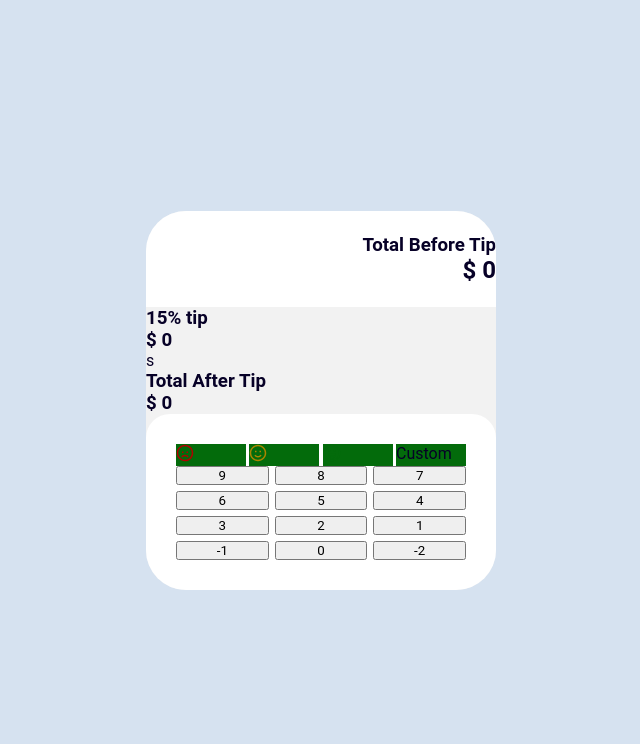
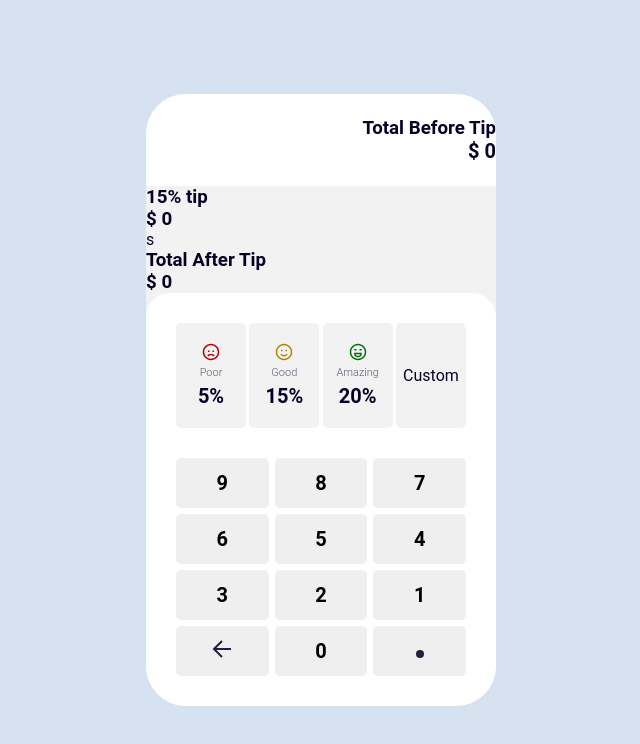
Before and after one commit to acce8711/Tip-Calculator, a plain HTML site: page index.html in a window 1280 px wide. Shown: the whole page, without its empty margins (319-959 px from the left). Drawn offline with nearby package versions, Linux system fonts and the light colour scheme.

Commit message:
worked on css and js

```diff
--- a/index.html
+++ b/index.html
@@ -26,12 +26,18 @@
                 <div class="tip-amounts">
                     <div class="tip-amount" id="0.05">
                         <img src="images/sad.svg" alt="icon of a sad face"/>
+                        <h4>Poor</h4>
+                        <h2>5%</h2>
                     </div>
                     <div class="tip-amount" id="0.15">
                         <img src="images/smiled.svg" alt="icon of a happy face"/>
+                        <h4>Good</h4>
+                        <h2>15%</h2>
                     </div>
                     <div class="tip-amount" id="0.20">
                         <img src="images/laughing.svg" alt="icon of a laughing face"/>
+                        <h4>Amazing</h4>
+                        <h2>20%</h2>
                     </div>
                     <div class="tip-amount custom-tip" >Custom</div>
                     <div id="save">Save</div>
--- a/script.js
+++ b/script.js
@@ -14,6 +14,18 @@ document.addEventListener("DOMContentLoaded", () => {
             numBtn.classList.add("number-btn")
             numBtn.innerHTML = numBtn.id;
             numbers.appendChild(numBtn)
+            if(numBtn.id == -1){
+                numBtn.innerHTML = "";
+                let icon = document.createElement("img");
+                icon.setAttribute("src", "images/arrow-left.svg");
+                numBtn.appendChild(icon);
+            }
+            else if(numBtn.id == -2) {
+                numBtn.innerHTML = "";
+                let icon = document.createElement("img");
+                icon.setAttribute("src", "images/ellipse.svg");
+                numBtn.appendChild(icon);
+            }
         }
     }
 
@@ -56,18 +68,22 @@ document.addEventListener("DOMContentLoaded", () => {
 
 
     function removeNum(selectedArray) {
-        if (selectedArray.length > 1) {
+        if (selectedArray.length > 0) {
             total.pop()
         }
-        console.log(selectedArray);
+        console.log(selectedArray + "hi");
     }
 
     $(".tip-amount").click((e) =>{
+        let numOfTips = document.getElementsByClassName("tip-amount");
+        for(i=0; i<4; i++) {
+            numOfTips[i].classList.remove("selected-tip");
+        }
         let tipID = e.target.id;
-        tipAmount = tipID
-        console.log(tipAmount)
+        tipAmount = tipID;
         document.getElementById("tip-value").innerHTML = tipAmount*100 + "% tip";
-        calculateTip()
+        e.target.classList.add('selected-tip')
+        calculateTip();
     })
 
     $(".custom-tip").click((e) => {
--- a/styles.css
+++ b/styles.css
@@ -13,6 +13,17 @@ body {
     background-color: hsl(212, 45%, 89%);
     height: 100vh;
     color: var(--dark-blue);
+}
+
+h2 {
+    font-size: 20px;
+}
+
+h4 {
+    font-size: 11px;
+    font-weight: 300;
+    color: var(--neuteral-blue);
+    margin: 5px 0;
 }
 
 :root {
@@ -61,21 +72,47 @@ body {
 }
 
 .tip-amounts > * {
-    background-color: #036B0B;
+    background-color: var(--light-grey);
     width: 70px;
+    display: flex;
+    flex-direction: column;
+    justify-content: center;
+    align-items: center;
+    padding: 20px 0;
+    border-radius: 5px;
+}
+
+.tip-amounts > *:hover {
+    background-color: var(--medium-grey);
+}
+
+.selected-tip {
+    background-color: var(--medium-grey);
 }
 
 .number-btns {
+    padding-top: 30px;
     display: grid;
     width: 100%;
     grid-template-columns: 1fr 1fr 1fr;
-    grid-template-rows: repeat(3, 1fr);
+    grid-template-rows: repeat(4, 50px);
     grid-gap: 6px;
     grid-template-areas:
     "9 8 7"
     "6 5 4"
     "3 2 1"
     "back zero dot";
+}
+
+.number-btns > * {
+    border: none;
+    font-size: 20px;
+    font-weight: 700;
+    border-radius: 5px;
+}
+
+.number-btns > *:hover {
+    background-color: var(--medium-grey);
 }
 
 #save {
```
Also changed, not shown: images/ellipse.svg (renamed from images/Ellipse 1.svg).
